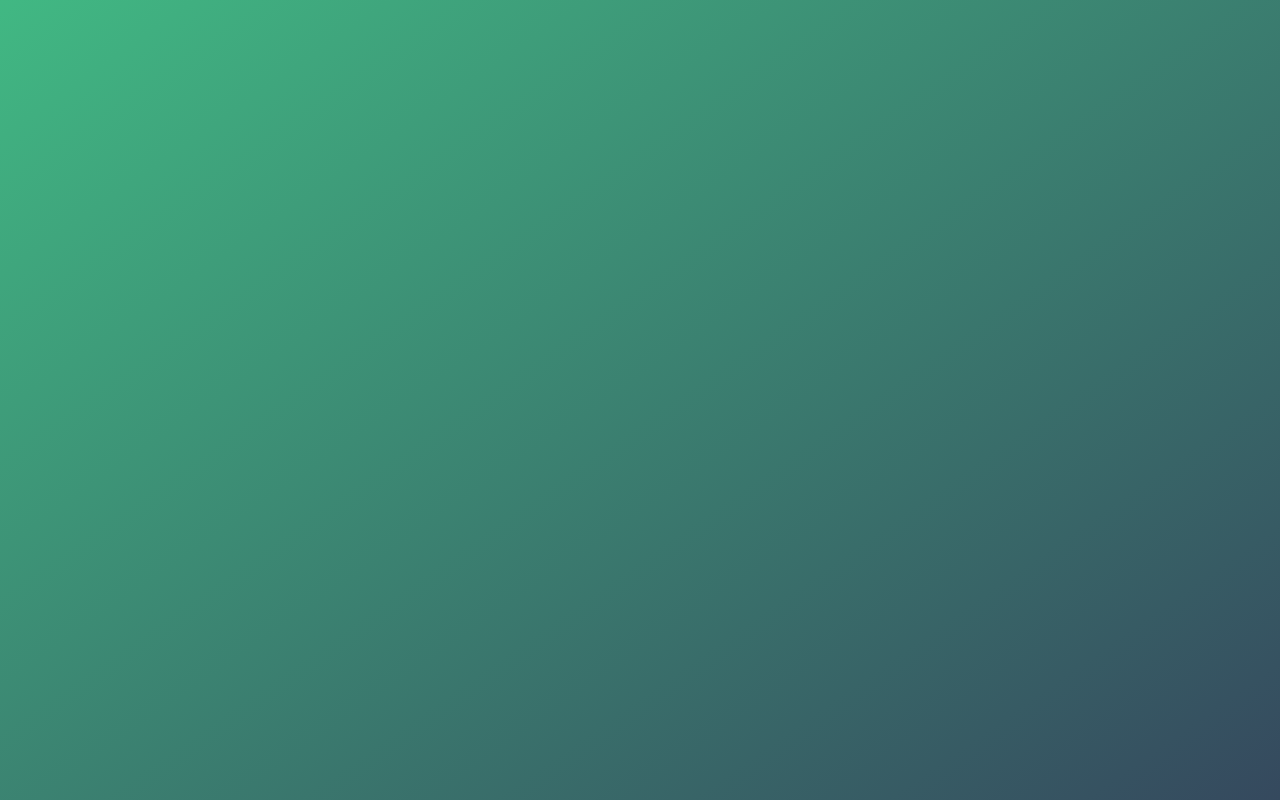
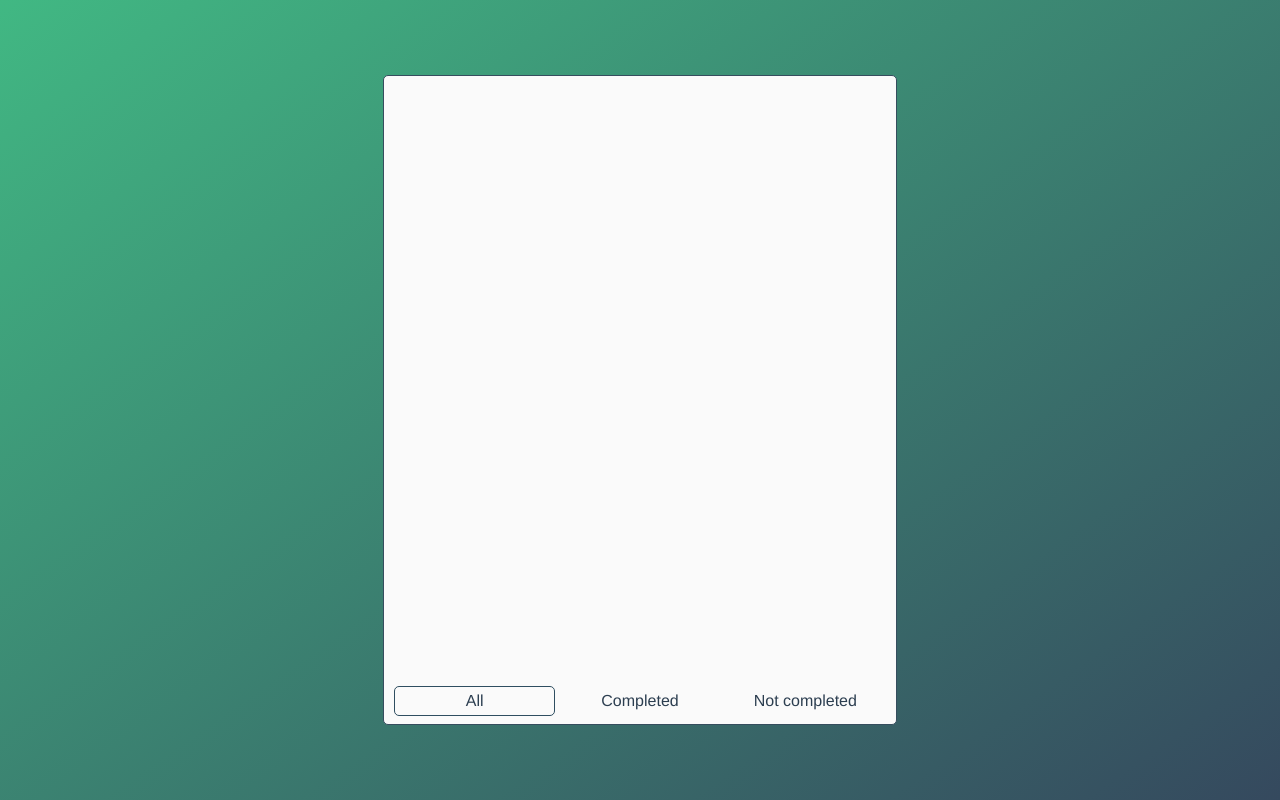
Before and after one commit to dberri/todo-vue, a Vue app: page / in a window 1280 px wide. Built offline with nearby package versions, Linux system fonts and the light colour scheme.

Commit message:
Adds a todo container

```diff
--- a/src/App.vue
+++ b/src/App.vue
@@ -1,11 +1,17 @@
 <template>
-  <div id="app"></div>
+  <div id="app">
+    <ToDo />
+  </div>
 </template>
 
 <script>
+import ToDo from "./components/ToDo.vue";
+
 export default {
   name: "app",
-  components: {}
+  components: {
+    ToDo
+  }
 };
 </script>
 
@@ -16,18 +22,16 @@ body {
   padding: 0;
 }
 
-body {
-  height: 100vh;
-}
-
 #app {
   -moz-osx-font-smoothing: grayscale;
   -webkit-font-smoothing: antialiased;
   background: linear-gradient(145deg, rgba(65,184,131,1) 0%, rgba(53,73,94,1) 100%);
   color: #2c3e50;
+  display: flex;
   font-family: "Avenir", Helvetica, Arial, sans-serif;
+  justify-content: center;
+  min-height: 100vh;
+  overflow: hidden;
   text-align: center;
-  height: 100%;
-  overflow: hidden;
 }
 </style>
--- /dev/null
+++ b/src/components/ToDo.vue
@@ -0,0 +1,71 @@
+<template>
+  <div class="ToDo">
+    <header class="ToDo-header"></header>
+    <main class="ToDo-main">
+      <ul class="ToDo-list"></ul>
+    </main>
+    <footer class="ToDo-footer">
+      <a href="#" class="ToDo-link is-active">All</a>
+      <a href="#" class="ToDo-link">Completed</a>
+      <a href="#" class="ToDo-link">Not completed</a>
+    </footer>
+  </div>
+</template>
+
+<script>
+export default {
+  name: "ToDo",
+
+  data() {
+    return {};
+  }
+};
+</script>
+
+<style>
+.ToDo {
+  background-color: #fafafa;
+  border-radius: 5px;
+  border: 1px solid #364d5e;
+  display: flex;
+  flex-direction: column;
+  margin-bottom: 75px;
+  margin-top: 75px;
+  min-width: 400px;
+  width: 40%;
+}
+
+.ToDo-header {
+  padding: 0.5rem;
+}
+
+.ToDo-main {
+  padding: 0.5rem;
+  flex-grow: 1;
+}
+
+.ToDo-main .ToDo-list {
+  margin: 0;
+  padding: 0.25rem;
+}
+
+.ToDo-footer {
+  display: flex;
+  justify-content: space-around;
+  padding: 0.5rem;
+}
+
+.ToDo-footer .ToDo-link {
+  border-radius: 5px;
+  border: 1px solid transparent;
+  color: #2c3e50;
+  padding: 5px;
+  text-decoration: none;
+  width: 30%;
+}
+
+.ToDo-footer .ToDo-link:hover,
+.ToDo-footer .ToDo-link.is-active {
+  border-color: #2f4e60;
+}
+</style>
```
